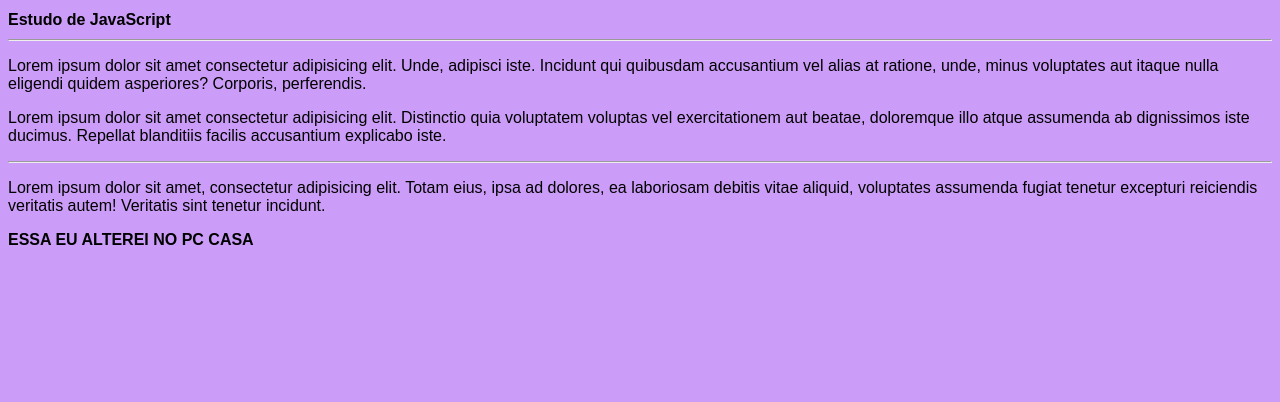
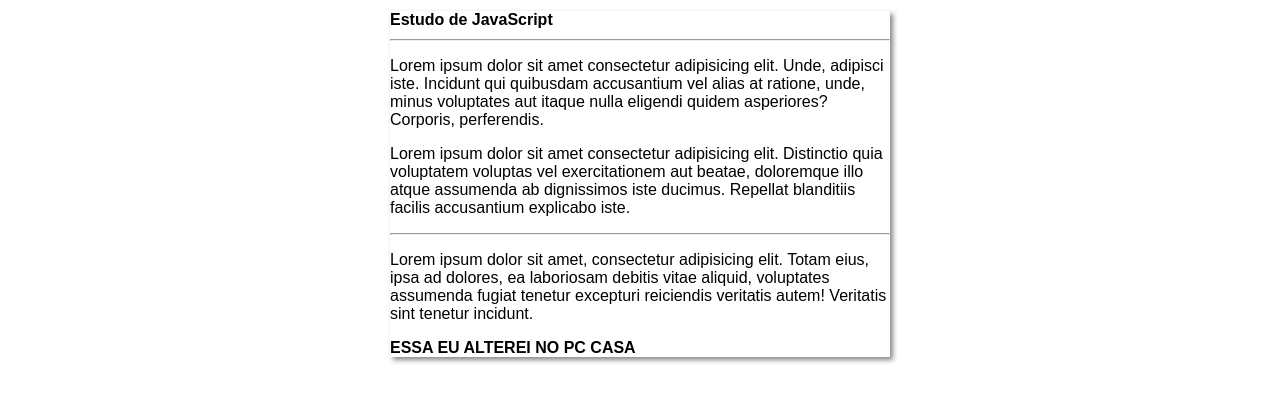
Before and after one commit to amariojunior/JS, a plain HTML site: page index.html in a window 1280 px wide. Drawn offline with Linux system fonts and the light colour scheme.

Commit message:
alterando o id do body

```diff
--- a/estilos/style.css
+++ b/estilos/style.css
@@ -7,7 +7,7 @@ body{
     background-color: rgb(204, 157, 248);
 }
 
-main {
+body#corpo {
     background-color: white;
     width: 500px;
     margin:auto;
--- a/index.html
+++ b/index.html
@@ -6,7 +6,7 @@
     <title>Hello JS</title>
     <link rel="stylesheet" href="estilos/style.css">
 </head>
-<body>
+<body id="corpo">
     <h1>Estudo de JavaScript</h1>
     <hr>
     <p>Lorem ipsum dolor sit amet consectetur adipisicing elit. Unde, adipisci iste. Incidunt qui quibusdam accusantium vel alias at ratione, unde, minus voluptates aut itaque nulla eligendi quidem asperiores? Corporis, perferendis.</p>
```
